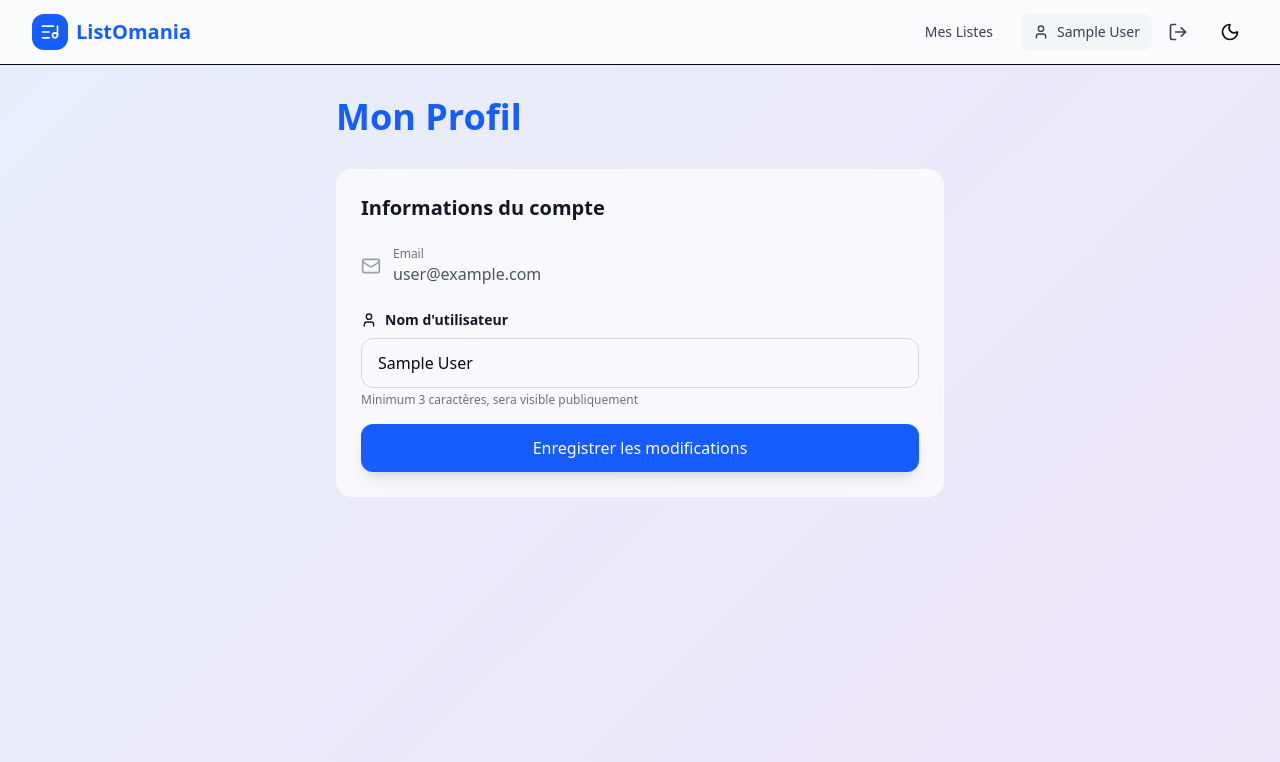
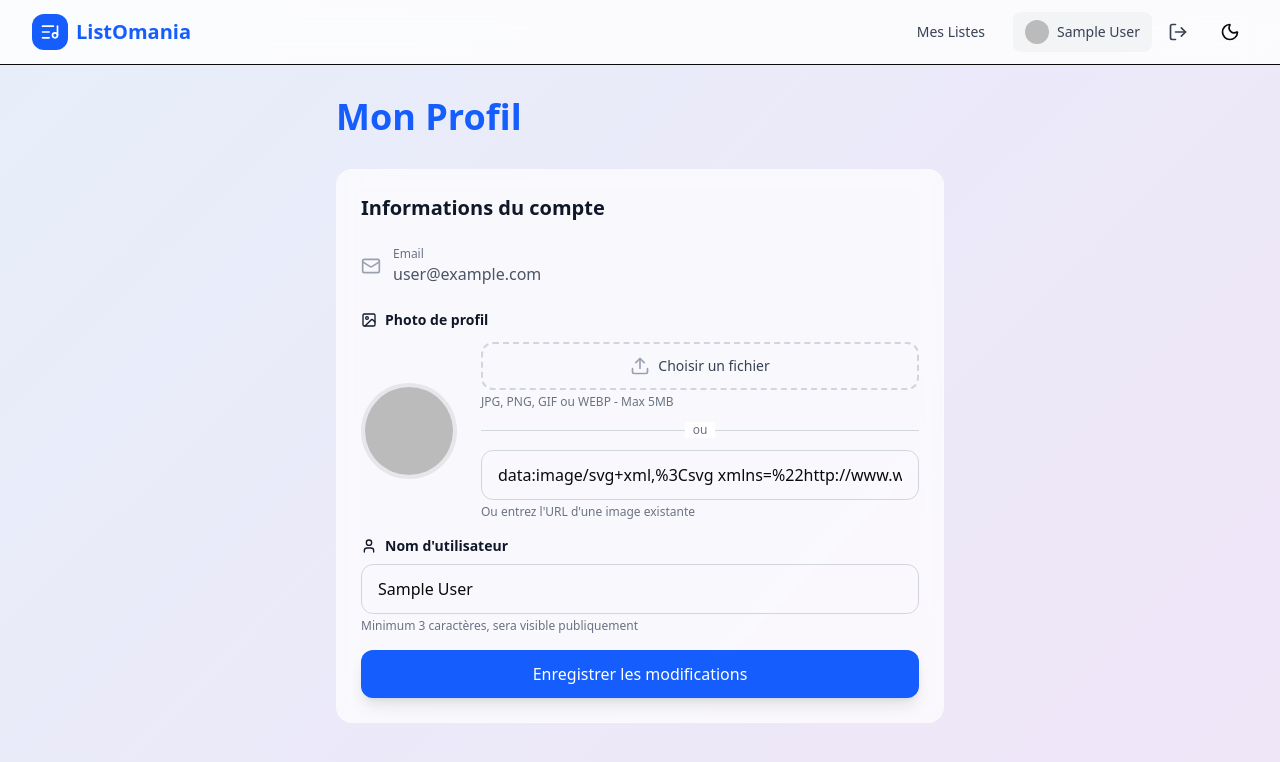
Before and after one commit to cayel/listomania, a Next.js app: page /profile in a window 1280 px wide. Shown: the top 762 px of the page. Built offline with nearby package versions, Linux system fonts and the light colour scheme; no server answers; sample sign-in values are in the browser's storage.

Commit message:
manage avatar

```diff
--- a/app/api/admin/users/route.ts
+++ b/app/api/admin/users/route.ts
@@ -27,6 +27,7 @@ export async function GET() {
         name: true,
         email: true,
         role: true,
+        image: true,
         createdAt: true,
         _count: {
           select: {
@@ -92,6 +93,7 @@ export async function PATCH(request: Request) {
         name: true,
         email: true,
         role: true,
+        image: true,
         createdAt: true,
         _count: {
           select: {
--- /dev/null
+++ b/app/api/upload/avatar/route.ts
@@ -0,0 +1,78 @@
+import { NextResponse } from 'next/server'
+import { getServerSession } from 'next-auth'
+import { authOptions } from '@/lib/auth'
+import { writeFile, mkdir } from 'fs/promises'
+import { join } from 'path'
+import { existsSync } from 'fs'
+
+export async function POST(request: Request) {
+  try {
+    const session = await getServerSession(authOptions)
+
+    if (!session?.user) {
+      return NextResponse.json(
+        { error: 'Non authentifié' },
+        { status: 401 }
+      )
+    }
+
+    const formData = await request.formData()
+    const file = formData.get('file') as File
+
+    if (!file) {
+      return NextResponse.json(
+        { error: 'Aucun fichier fourni' },
+        { status: 400 }
+      )
+    }
+
+    // Vérifier le type de fichier
+    const allowedTypes = ['image/jpeg', 'image/jpg', 'image/png', 'image/gif', 'image/webp']
+    if (!allowedTypes.includes(file.type)) {
+      return NextResponse.json(
+        { error: 'Type de fichier non autorisé. Utilisez JPG, PNG, GIF ou WEBP' },
+        { status: 400 }
+      )
+    }
+
+    // Vérifier la taille (max 5MB)
+    const maxSize = 5 * 1024 * 1024 // 5MB
+    if (file.size > maxSize) {
+      return NextResponse.json(
+        { error: 'Le fichier est trop volumineux (max 5MB)' },
+        { status: 400 }
+      )
+    }
+
+    // Créer le dossier avatars s'il n'existe pas
+    const uploadsDir = join(process.cwd(), 'public', 'avatars')
+    if (!existsSync(uploadsDir)) {
+      await mkdir(uploadsDir, { recursive: true })
+    }
+
+    // Générer un nom de fichier unique
+    const timestamp = Date.now()
+    const extension = file.name.split('.').pop()
+    const fileName = `${session.user.id}-${timestamp}.${extension}`
+    const filePath = join(uploadsDir, fileName)
+
+    // Convertir le fichier en buffer et le sauvegarder
+    const bytes = await file.arrayBuffer()
+    const buffer = Buffer.from(bytes)
+    await writeFile(filePath, buffer)
+
+    // Retourner l'URL relative
+    const imageUrl = `/avatars/${fileName}`
+
+    return NextResponse.json({
+      success: true,
+      imageUrl
+    })
+  } catch (error) {
+    console.error('Erreur lors de l\'upload:', error)
+    return NextResponse.json(
+      { error: 'Erreur lors de l\'upload du fichier' },
+      { status: 500 }
+    )
+  }
+}
--- a/app/api/user/profile/route.ts
+++ b/app/api/user/profile/route.ts
@@ -5,7 +5,13 @@ import { prisma } from '@/lib/prisma'
 import { z } from 'zod'
 
 const updateProfileSchema = z.object({
-  name: z.string().min(3, 'Le nom d\'utilisateur doit contenir au moins 3 caractères')
+  name: z.string().min(3, 'Le nom d\'utilisateur doit contenir au moins 3 caractères'),
+  image: z.string().optional()
+    .refine((val) => {
+      if (!val || val === '') return true
+      // Accepter les URLs complètes OU les chemins relatifs commençant par /avatars/
+      return val.startsWith('http://') || val.startsWith('https://') || val.startsWith('/avatars/')
+    }, 'L\'image doit être une URL valide ou un chemin d\'avatar')
 })
 
 export async function PATCH(request: Request) {
@@ -20,7 +26,7 @@ export async function PATCH(request: Request) {
     }
 
     const body = await request.json()
-    const { name } = updateProfileSchema.parse(body)
+    const { name, image } = updateProfileSchema.parse(body)
 
     // Vérifier si le nom d'utilisateur est déjà utilisé par un autre utilisateur
     const existingUser = await prisma.user.findFirst({
@@ -42,7 +48,10 @@ export async function PATCH(request: Request) {
     // Mettre à jour le profil
     const updatedUser = await prisma.user.update({
       where: { email: session.user.email },
-      data: { name: name.trim() }
+      data: {
+        name: name.trim(),
+        image: image && image.trim() !== '' ? image.trim() : null
+      }
     })
 
     return NextResponse.json({
--- a/app/profile/page.tsx
+++ b/app/profile/page.tsx
@@ -1,16 +1,19 @@
 'use client'
 
-import { useState, useEffect } from 'react'
+import { useState, useEffect, useRef } from 'react'
 import { useSession } from 'next-auth/react'
 import { useRouter } from 'next/navigation'
 import { Navbar } from '@/components/navbar'
-import { User, Mail, Calendar } from 'lucide-react'
+import { User, Mail, Calendar, Image as ImageIcon, Upload as UploadIcon } from 'lucide-react'
 
 export default function Profile() {
   const { data: session, status, update } = useSession()
   const router = useRouter()
+  const fileInputRef = useRef<HTMLInputElement>(null)
   const [name, setName] = useState('')
+  const [image, setImage] = useState('')
   const [isLoading, setIsLoading] = useState(false)
+  const [isUploading, setIsUploading] = useState(false)
   const [error, setError] = useState('')
   const [success, setSuccess] = useState('')
 
@@ -24,8 +27,47 @@ export default function Profile() {
     if (session?.user?.name) {
       setName(session.user.name)
     }
+    if (session?.user?.image) {
+      setImage(session.user.image)
+    }
   }, [session])
+  const handleFileUpload = async (e: React.ChangeEvent<HTMLInputElement>) => {
+    const file = e.target.files?.[0]
+    if (!file) return
 
+    setError('')
+    setIsUploading(true)
+
+    try {
+      const formData = new FormData()
+      formData.append('file', file)
+
+      const response = await fetch('/api/upload/avatar', {
+        method: 'POST',
+        body: formData
+      })
+
+      const data = await response.json()
+
+      if (!response.ok) {
+        setError(data.error || 'Erreur lors de l\'upload')
+        return
+      }
+
+      // Mettre à jour l'URL de l'image avec le chemin du fichier uploadé
+      setImage(data.imageUrl)
+      setSuccess('Image uploadée avec succès')
+      setTimeout(() => setSuccess(''), 3000)
+    } catch (err) {
+      setError('Erreur lors de l\'upload du fichier')
+    } finally {
+      setIsUploading(false)
+      // Reset l'input file
+      if (fileInputRef.current) {
+        fileInputRef.current.value = ''
+      }
+    }
+  }
   const handleSubmit = async (e: React.FormEvent) => {
     e.preventDefault()
     setError('')
@@ -49,7 +91,10 @@ export default function Profile() {
         headers: {
           'Content-Type': 'application/json'
         },
-        body: JSON.stringify({ name: name.trim() })
+        body: JSON.stringify({
+          name: name.trim(),
+          image: image.trim()
+        })
       })
 
       const data = await response.json()
@@ -61,7 +106,10 @@ export default function Profile() {
 
       setSuccess('Profil mis à jour avec succès')
       // Mettre à jour la session
-      await update({ name: name.trim() })
+      await update({
+        name: name.trim(),
+        image: image.trim() || null
+      })
     } catch (err) {
       setError('Une erreur est survenue')
     } finally {
@@ -121,6 +169,91 @@ export default function Profile() {
           </div>
 
           <form onSubmit={handleSubmit} className="space-y-4">
+            {/* Avatar Section */}
+            <div>
+              <label className="block text-sm font-bold text-gray-900 dark:text-white mb-3">
+                <div className="flex items-center space-x-2">
+                  <ImageIcon className="h-4 w-4" />
+                  <span>Photo de profil</span>
+                </div>
+              </label>
+
+              <div className="flex items-center gap-6">
+                {/* Avatar preview */}
+                <div className="flex-shrink-0">
+                  {image ? (
+                    <img
+                      src={image}
+                      alt="Avatar"
+                      className="h-24 w-24 rounded-full object-cover border-4 border-gray-200 dark:border-gray-700"
+                      onError={(e) => {
+                        e.currentTarget.src = ''
+                        e.currentTarget.style.display = 'none'
+                      }}
+                    />
+                  ) : (
+                    <div className="h-24 w-24 rounded-full bg-gradient-to-br from-blue-500 to-purple-500 flex items-center justify-center text-white text-3xl font-bold border-4 border-gray-200 dark:border-gray-700">
+                      {name?.charAt(0)?.toUpperCase() || session?.user?.email?.charAt(0)?.toUpperCase() || '?'}
+                    </div>
+                  )}
+                </div>
+
+                {/* Upload and URL input */}
+                <div className="flex-1 space-y-3">
+                  {/* File Upload Button */}
+                  <div>
+                    <input
+                      ref={fileInputRef}
+                      type="file"
+                      accept="image/jpeg,image/jpg,image/png,image/gif,image/webp"
+                      onChange={handleFileUpload}
+                      className="hidden"
+                      disabled={isUploading}
+                    />
+                    <button
+                      type="button"
+                      onClick={() => fileInputRef.current?.click()}
+                      disabled={isUploading}
+                      className="w-full flex items-center justify-center gap-2 px-4 py-3 border-2 border-dashed border-gray-300 dark:border-gray-600 rounded-xl hover:border-blue-500 dark:hover:border-blue-400 transition-colors disabled:opacity-50 disabled:cursor-not-allowed"
+                    >
+                      <UploadIcon className="h-5 w-5 text-gray-400" />
+                      <span className="text-sm font-medium text-gray-700 dark:text-gray-300">
+                        {isUploading ? 'Upload en cours...' : 'Choisir un fichier'}
+                      </span>
+                    </button>
+                    <p className="mt-1 text-xs text-gray-500 dark:text-gray-400">
+                      JPG, PNG, GIF ou WEBP - Max 5MB
+                    </p>
+                  </div>
+
+                  {/* Divider */}
+                  <div className="relative">
+                    <div className="absolute inset-0 flex items-center">
+                      <div className="w-full border-t border-gray-300 dark:border-gray-600"></div>
+                    </div>
+                    <div className="relative flex justify-center text-xs">
+                      <span className="px-2 bg-white dark:bg-gray-800 text-gray-500">ou</span>
+                    </div>
+                  </div>
+
+                  {/* Image URL input */}
+                  <div>
+                    <input
+                      id="image"
+                      type="text"
+                      value={image}
+                      onChange={(e) => setImage(e.target.value)}
+                      className="w-full px-4 py-3 border border-gray-300 dark:border-gray-600 rounded-xl focus:outline-none focus:ring-2 focus:ring-blue-500 dark:bg-gray-700/50 dark:text-white transition-all"
+                      placeholder="https://exemple.com/avatar.jpg"
+                    />
+                    <p className="mt-1 text-xs text-gray-500 dark:text-gray-400">
+                      Ou entrez l'URL d'une image existante
+                    </p>
+                  </div>
+                </div>
+              </div>
+            </div>
+
             <div>
               <label htmlFor="name" className="block text-sm font-bold text-gray-900 dark:text-white mb-2">
                 <div className="flex items-center space-x-2">
--- a/components/navbar.tsx
+++ b/components/navbar.tsx
@@ -38,12 +38,23 @@ export function Navbar() {
                     className="flex items-center gap-2 text-purple-600 dark:text-purple-400 hover:text-purple-700 dark:hover:text-purple-300 px-3 py-2 rounded-lg text-sm font-medium transition-colors bg-purple-50 dark:bg-purple-900/20"
                   >
                     <Shield className="h-4 w-4" />
-                    Admin
+                    Administration
                   </Link>
                 )}
                 <div className="flex items-center space-x-2">
                   <div className="flex items-center space-x-2 text-sm text-gray-700 dark:text-gray-300 px-3 py-2 bg-gray-100 dark:bg-gray-800 rounded-lg">
-                    <User className="h-4 w-4" />
+                    {session.user?.image ? (
+                      <img
+                        src={session.user.image}
+                        alt={session.user.name || 'Avatar'}
+                        className="h-6 w-6 rounded-full object-cover"
+                        onError={(e) => {
+                          e.currentTarget.style.display = 'none'
+                        }}
+                      />
+                    ) : (
+                      <User className="h-4 w-4" />
+                    )}
                     <Link href="/profile" className="font-medium hover:text-blue-600 dark:hover:text-blue-400 transition-colors">
                       {session.user?.name || session.user?.email}
                     </Link>
```
Also changed, not shown: app/admin/page.tsx (+14 -1 lines), lib/auth.ts (+9 -2 lines), 2 other files (tests, documents, lock files or other folders).
